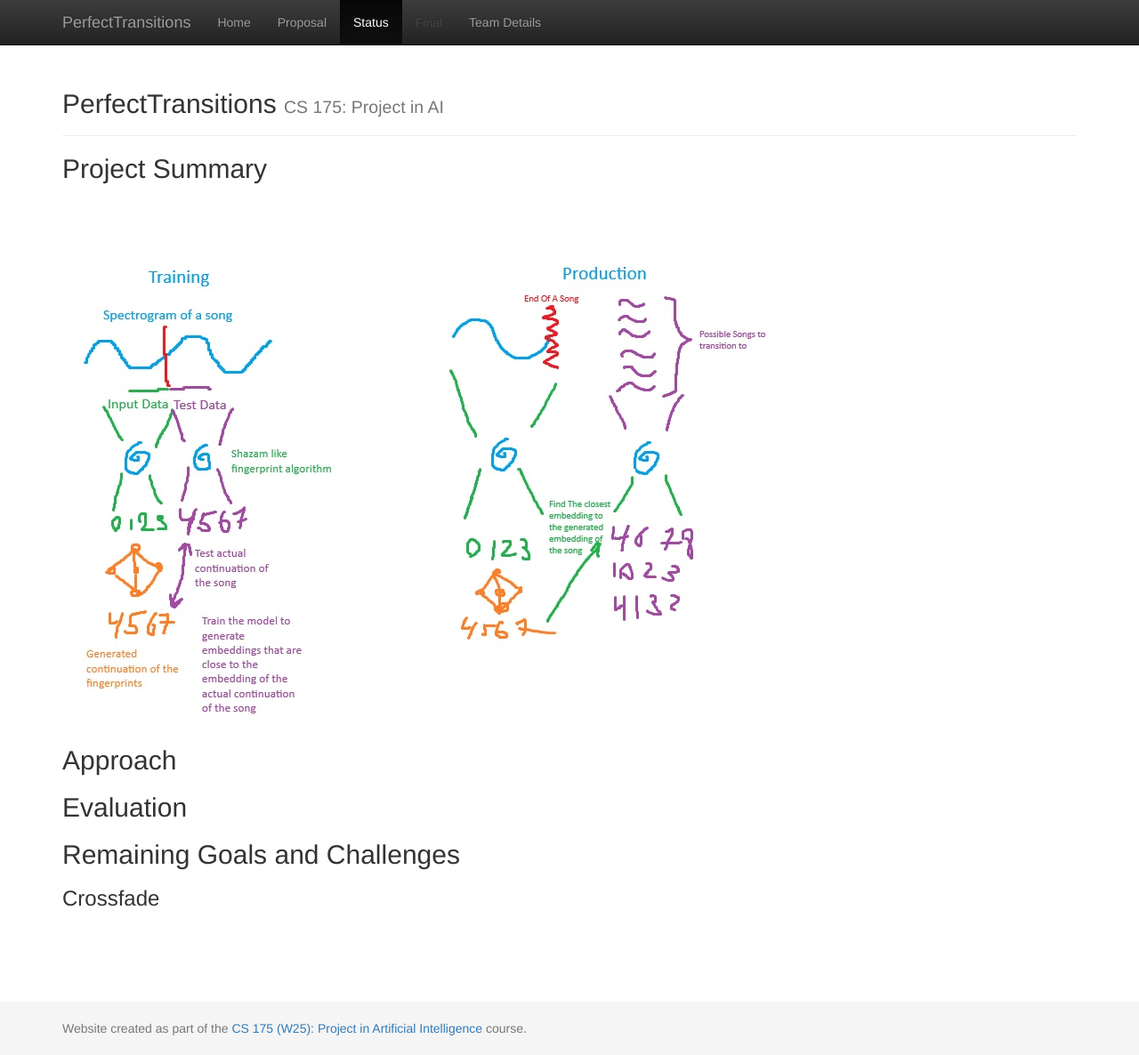
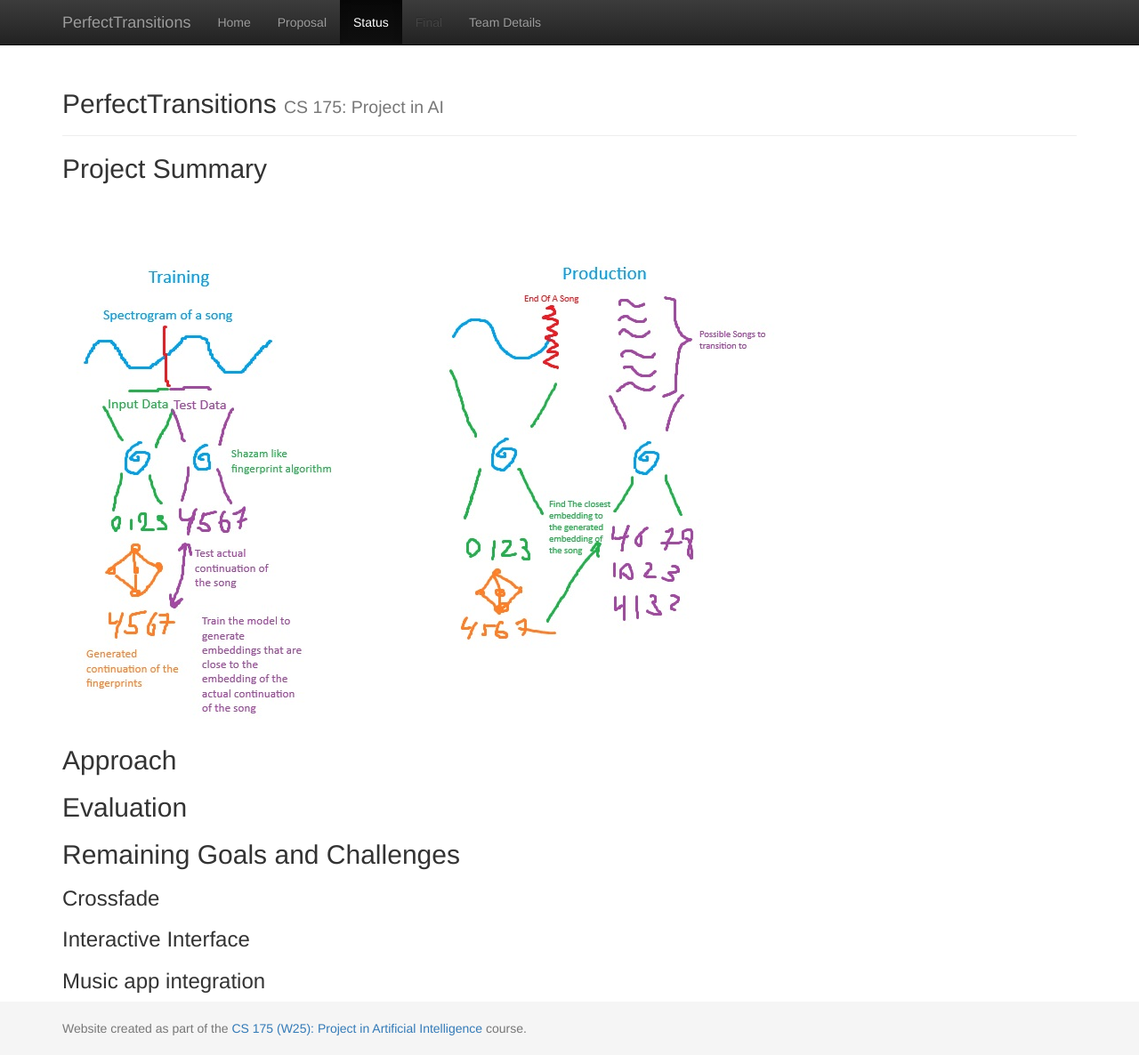
Before and after one commit to Ilya2000Klimov/PerfectTransitions, a Jekyll site: the page built from docs/status.md, in a window 1280 px wide and 1186 px high. Shown: the whole window at 89% size. Built offline with Jekyll 4.4.1, drawn with Linux system fonts in a browser that asks for light colours.

Commit message:
Add sections for Interactive Interface and Music app integration in status documentation

```diff
--- a/docs/status.md
+++ b/docs/status.md
@@ -11,3 +11,7 @@ title: Status
 ## Remaining Goals and Challenges
 
 ### Crossfade
+
+### Interactive Interface
+
+### Music app integration
```
